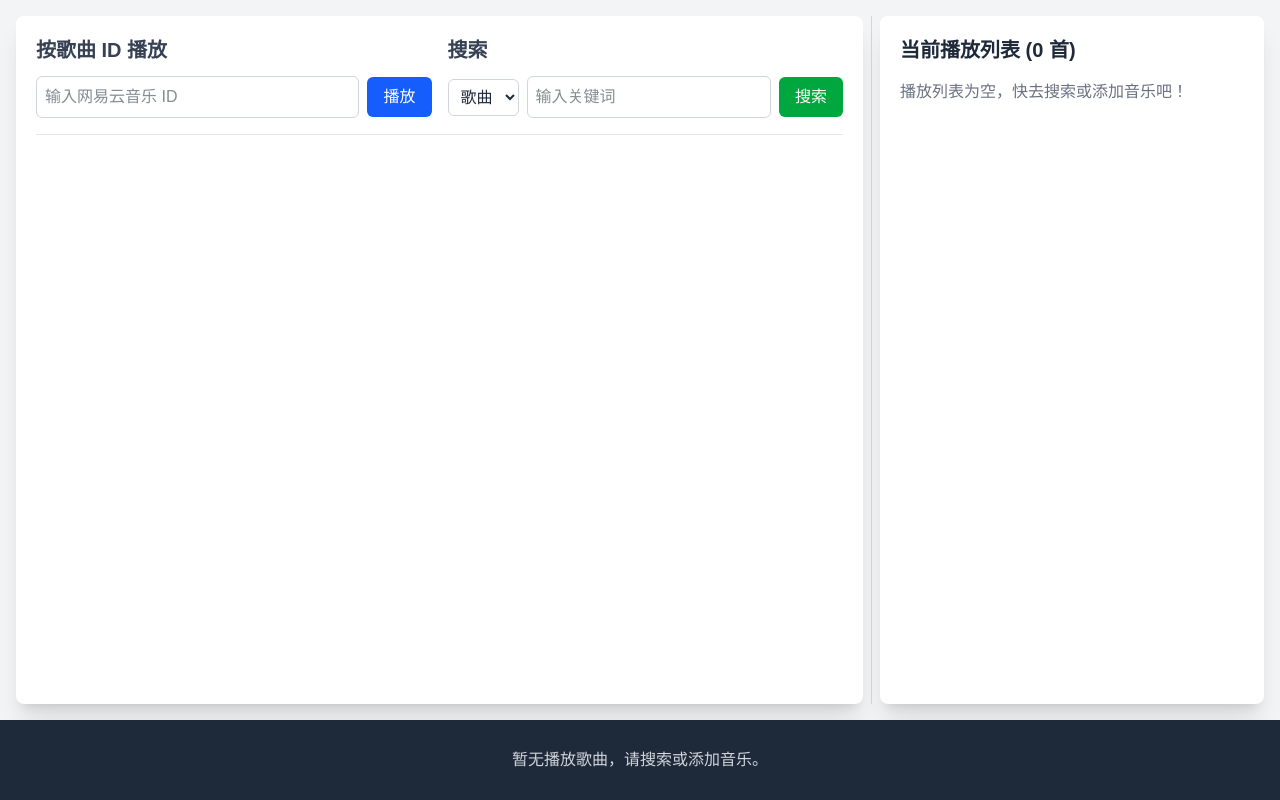
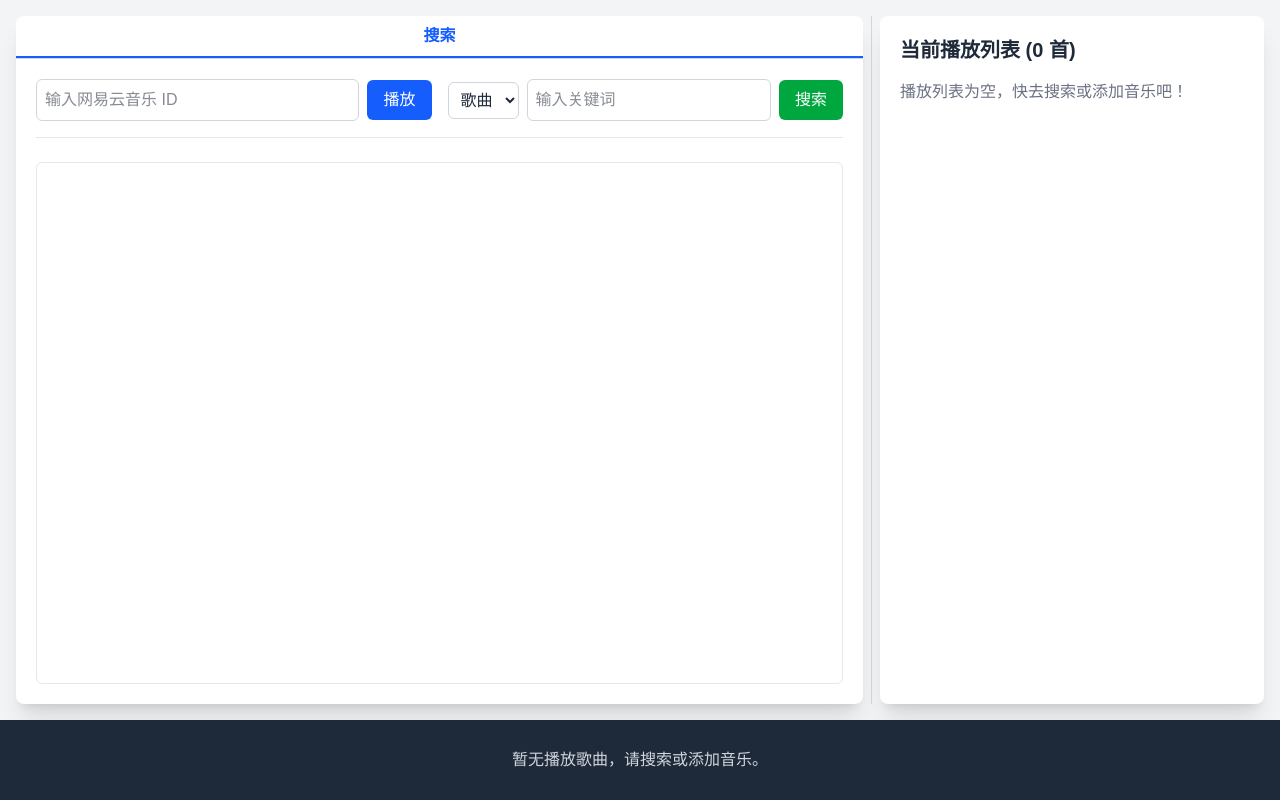
Before and after one commit to GregTaoo/Rhapsody, a Next.js app: page /netease in a window 1280 px wide. Built offline with nearby package versions, Linux system fonts and the light colour scheme.

Commit message:
feat: Netease search layout

```diff
--- a/src/app/components/neteasePlayer.tsx
+++ b/src/app/components/neteasePlayer.tsx
@@ -71,7 +71,7 @@ const NeteasePlayer: React.FC<NeteasePlayerProps> = () => {
 
     try {
       const linkData: string = await callNeteaseApi('getMusicLink',
-          {id: music.id, level: 'standard'});
+          {id: music.id, level: 'lossless'});
       if (linkData) {
         setCurrentMusicUrl(linkData);
         if (audioRef.current) {
@@ -248,16 +248,40 @@ const NeteasePlayer: React.FC<NeteasePlayerProps> = () => {
     }
   }, [currentPlayIndex, playList]);
 
+  const [page, setPage] = useState<any>({ type: 'search' });
+
+  const navBar = [
+    { page: { type: 'search' }, text: '搜索' }
+  ];
+
   return (
       // 外层容器使用 h-screen 确保铺满视口高度，并使用 flex-col 垂直布局
       <div className="flex flex-col h-screen bg-gray-100 font-inter">
         {/* 主内容区域：搜索和播放列表 */}
         {/* flex-grow 占据剩余垂直空间，p-4 作为整体内边距，overflow-hidden 防止内部内容溢出 */}
-        <div
-            className="flex flex-col lg:flex-row flex-grow overflow-hidden bg-gray-100 p-4">
-          <div className="flex flex-col flex-grow p-5 bg-white rounded-lg shadow-xl mr-2 h-full">
-            <Search handlePlayAndAddToList={handlePlayAndAddToList}
-                    callNeteaseApi={callNeteaseApi} setError={setError}></Search>
+        <div className="flex flex-col lg:flex-row flex-grow overflow-hidden bg-gray-100 p-4 h-screen">
+          <div className="flex flex-col flex-grow bg-white rounded-lg shadow-xl mr-2 h-full min-w-0">
+            <div className="flex border-b border-gray-300 flex-shrink-0">
+              {navBar.map((tab, index, arr) =>
+                <button key={tab.text} className={`
+                  flex-1 text-center py-2
+                  ${tab.page.type === page.type ? 'border-b-2 border-blue-600 text-blue-600 font-semibold' : 'text-gray-600'}
+                  hover:text-blue-600
+                  ${index !== arr.length - 1 ? 'border-r border-gray-300' : ''}
+                  focus:outline-none
+                `}>
+                  {tab.text}
+                </button>
+              )}
+            </div>
+            <div className="p-5 flex-grow min-h-0">
+              {
+                page.type === 'search' ?
+                  <Search handlePlayAndAddToList={handlePlayAndAddToList}
+                          callNeteaseApi={callNeteaseApi} setError={setError}>
+                  </Search> : <></>
+              }
+            </div>
           </div>
 
           {/* 分隔线 */}
@@ -265,9 +289,7 @@ const NeteasePlayer: React.FC<NeteasePlayerProps> = () => {
 
           {/* 播放列表区域 */}
           {/* 移除了 flex-grow，并添加了 lg:w-96 来固定大屏幕下的宽度 */}
-          <div
-              className="flex flex-col p-5 bg-white rounded-lg shadow-xl ml-2 h-full w-full lg:w-96">
-
+          <div className="flex flex-col p-5 bg-white rounded-lg shadow-xl ml-2 h-full w-full lg:w-96 min-w-0">
             {/* 错误信息 */}
             {error &&
                 <p className="text-red-600 mb-4 flex-shrink-0">{error}</p>}
--- a/src/app/components/search.tsx
+++ b/src/app/components/search.tsx
@@ -10,7 +10,8 @@ export function Search({
   const [searchKeyword, setSearchKeyword] = useState<string>('');
   const [lastSearchedKeyword, setLastSearchedKeyword] = useState<string>('');
   const [searchResults, setSearchResults] = useState<Music[]>([]);
-  const [searchType, setSearchType] = useState<'music' | 'playlist' | 'album'>('music');
+  const [searchType, setSearchType] = useState<'music' | 'playlist' | 'album'>(
+      'music');
 
   const [loading, setLoading] = useState(false);
 
@@ -43,13 +44,15 @@ export function Search({
             searchType === 'music' ? 'searchMusic'
                 : searchType === 'playlist' ? 'searchPlaylist'
                     : 'searchAlbum',
-            { keyword: keywordToSearch, page: page }
+            {keyword: keywordToSearch, page: page},
         );
 
-        if (results && Array.isArray(results.songs || results.playlists || results.albums)) {
+        if (results && Array.isArray(
+            results.songs || results.playlists || results.albums)) {
           const list = results.songs || results.playlists || results.albums;
           setSearchResults(list);
-          setTotalCount(results.songCount || results.playlistCount || results.albumCount || 0);
+          setTotalCount(results.songCount || results.playlistCount ||
+              results.albumCount || 0);
         } else {
           setError('搜索失败或无结果。');
           setSearchResults([]);
@@ -58,7 +61,7 @@ export function Search({
 
         setLoading(false);
       },
-      [callNeteaseApi, lastSearchedKeyword, searchKeyword, searchType]
+      [callNeteaseApi, lastSearchedKeyword, searchKeyword, searchType],
   );
 
   const totalPages = Math.ceil(totalCount / songsPerPage);
@@ -73,11 +76,12 @@ export function Search({
   }, [musicIdInput, handlePlayAndAddToList]);
 
   return (
-      <>
-        <div className="flex flex-col md:grid md:grid-cols-2 gap-4 mb-6 pb-4 border-b border-gray-200 w-full">
+      <div className="flex flex-col h-full min-h-0">
+        {/* 上方：按ID播放 + 搜索输入 */}
+        <div
+            className="flex flex-col md:grid md:grid-cols-2 gap-4 mb-6 pb-4 border-b border-gray-200 flex-shrink-0">
           {/* 按 ID 播放 */}
           <div className="flex flex-col">
-            <h3 className="text-xl font-semibold text-gray-700 mb-3">按歌曲 ID 播放</h3>
             <div className="flex flex-wrap items-center gap-2">
               <input
                   type="text"
@@ -98,7 +102,6 @@ export function Search({
 
           {/* 搜索模块 */}
           <div className="flex flex-col">
-            <h3 className="text-xl font-semibold text-gray-700 mb-3">搜索</h3>
             <div className="flex flex-wrap items-center gap-2">
               <select
                   value={searchType}
@@ -130,20 +133,26 @@ export function Search({
           </div>
         </div>
 
+        {/* 中间：搜索结果标题 + 可滚动列表 */}
         <div className="flex flex-col flex-grow min-h-0">
+          {/* 固定搜索结果标题 */}
           {searchResults.length > 0 && (
-              <>
-                <h3 className="text-xl font-semibold text-gray-700 mb-3 flex-shrink-0">
+              <div
+                  className="flex-shrink-0 text-x font-semibold text-gray-700 mb-1">
                 搜索结果 ({totalCount} 项):
-                </h3>
+              </div>
+          )}
 
-                <div className="overflow-y-auto border border-gray-200 rounded-md flex-grow">
+          {/* 可滚动结果列表 */}
+          <div
+              className="flex-grow overflow-auto border border-gray-200 rounded-md">
             <ul className="divide-y divide-gray-200">
               {searchResults.map((item: any) => (
                   <li
                       key={item.id}
                       onClick={() => {
-                              if (searchType === 'music') handlePlayAndAddToList(item.id, true);
+                        if (searchType === 'music') handlePlayAndAddToList(
+                            item.id, true);
                         else setError('点击后功能未实现');
                       }}
                       className="p-3 flex items-center transition duration-150 hover:bg-gray-50 cursor-pointer"
@@ -156,22 +165,26 @@ export function Search({
                         />
                     ) : null}
                     <div className="flex-grow min-w-0">
-                            <p className="font-medium text-gray-900 truncate">{item.name || item.title}</p>
+                      <p className="font-medium text-gray-900 truncate">{item.name ||
+                          item.title}</p>
                       <p className="text-sm text-gray-500 truncate">
-                              {item.authors ? item.authors.join(', ') : item.creatorName || item.artistName || ''}
+                        {item.authors ?
+                            item.authors.join(', ') :
+                            item.creatorName || item.artistName || ''}
                       </p>
                     </div>
                   </li>
               ))}
             </ul>
           </div>
-              </>
-          )}
 
+          {/* 底部分页栏固定 */}
           {totalPages > 1 && (
-              <div className="flex justify-center items-center mt-4 space-x-2 flex-shrink-0">
+              <div
+                  className="flex justify-center items-center mt-4 space-x-2 flex-shrink-0">
                 <button
-                    onClick={() => handleSearch(currentPage - 1, lastSearchedKeyword)}
+                    onClick={() => handleSearch(currentPage - 1,
+                        lastSearchedKeyword)}
                     disabled={currentPage === 0 || loading}
                     className="px-3 py-1 bg-gray-200 text-gray-700 rounded-md hover:bg-gray-300 disabled:opacity-50"
                 >
@@ -181,7 +194,8 @@ export function Search({
           第 {currentPage + 1} 页 / 共 {totalPages} 页
         </span>
                 <button
-                    onClick={() => handleSearch(currentPage + 1, lastSearchedKeyword)}
+                    onClick={() => handleSearch(currentPage + 1,
+                        lastSearchedKeyword)}
                     disabled={currentPage >= totalPages - 1 || loading}
                     className="px-3 py-1 bg-gray-200 text-gray-700 rounded-md hover:bg-gray-300 disabled:opacity-50"
                 >
@@ -190,6 +204,6 @@ export function Search({
               </div>
           )}
         </div>
-      </>
+      </div>
   );
 }
```
Lines whose indentation alone changed are shown as unchanged.
